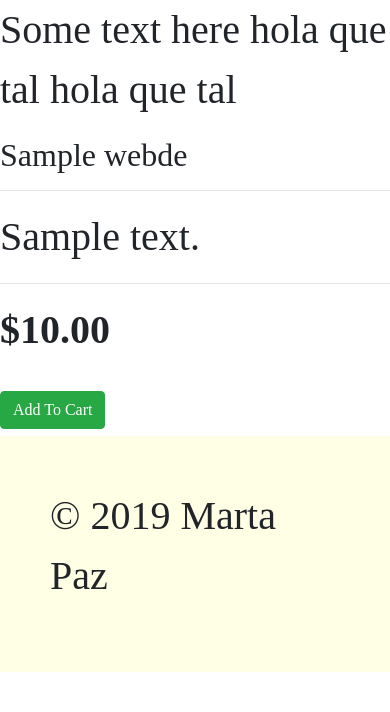
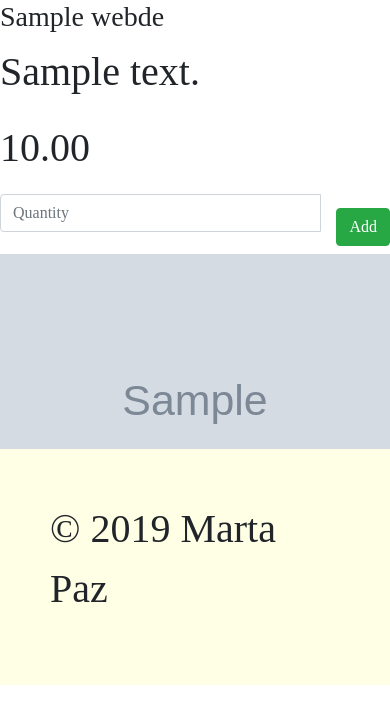
Before and after one commit to pazcm/websites-design-spot, a Django app: page /webdes/1/ in a window 390 px wide. Shown: the part 76-788 px from the top of the page. Run offline with Django 3.2, Linux system fonts and the light colour scheme; tables that the repository leaves empty hold one stand-in row (values such as "Sample post"); grey boxes marked "Sample" are stand-in pictures; some libraries are stand-ins or nearby versions; some web fonts are replaced.

Commit message:
update webdes detail structure

```diff
--- a/websites_design_spot/templates/webdes/webdes_detail.html
+++ b/websites_design_spot/templates/webdes/webdes_detail.html
@@ -2,27 +2,27 @@
 {% block page_title %}{{ webdes.name }}{% endblock %}
 {% block page_heading %}{{ webdes.name }}{% endblock %}
 {% block content %}
-
 <div class="webdes-detail-container">
+    <div class="webdes panel-body">
         <div class="row row-flex">
-        <div class="col-sm-12 col-md-6 text-left">
-            <p class="webdes-some-text">Some text here hola que tal hola que tal</p>
-            <h2 class="webdes-detail-title">{{ webdes.name }}</h2>
-            <hr class="">
-                <p class="webdes-detail-description">{{ webdes.description|linebreaks }}</p>
-            <hr class="">
-            <p><strong>${{ webdes.price }}</strong></p>
+            <div class="col-xs-10 col-xs-offset-1 col-sm-offset-0 col-sm-6 col-md-6 display panel panel-default">
+                <h3>{{ webdes.name }}</h3>
+                <p class="webdes-description">{{ webdes.description }}</p>
+                <p>{{ webdes.price }}</p>
                 <form method="post" action="{% url 'add_to_cart' webdes.id %}">
                     {% csrf_token %}
-                <div class="input-group webdes-detail-button">
+                    <div class="input-group">
+                        <input name="quantity" type="number" min="1" max="999" class="form-control"
+                            placeholder="Quantity">
                         <span class="input-group-btn">
-                        <button class="btn btn-success cart-add" type="submit">Add To Cart</button>
+                            <button class="btn btn-success" type="submit">Add</button>
                         </span>
                     </div>
                 </form>
             </div>
-        <div class="col-sm-12 col-md-6">
-            <div class="webdes-detail-image" style="background-image: url('{{ MEDIA_URL }}{{ webdes.image }}')"></div>
+            <div class="col-xs-10 col-xs-offset-1 col-sm-offset-0 col-sm-6 col-md-6 display panel panel-default">
+                <div class="webdes-image" style="background-image: url('{{ MEDIA_URL }}{{ webdes.image }}')"></div>
+            </div>
         </div>
     </div>
 </div>
```
Also changed, not shown: websites_design_spot/webdes/migrations/0006_auto_20191127_1545.py (added), websites_design_spot/webdes/templates/webdes_detail-o.html (renamed from websites_design_spot/webdes/templates/webdes_detail.html). Lines whose indentation alone changed are shown as unchanged.
